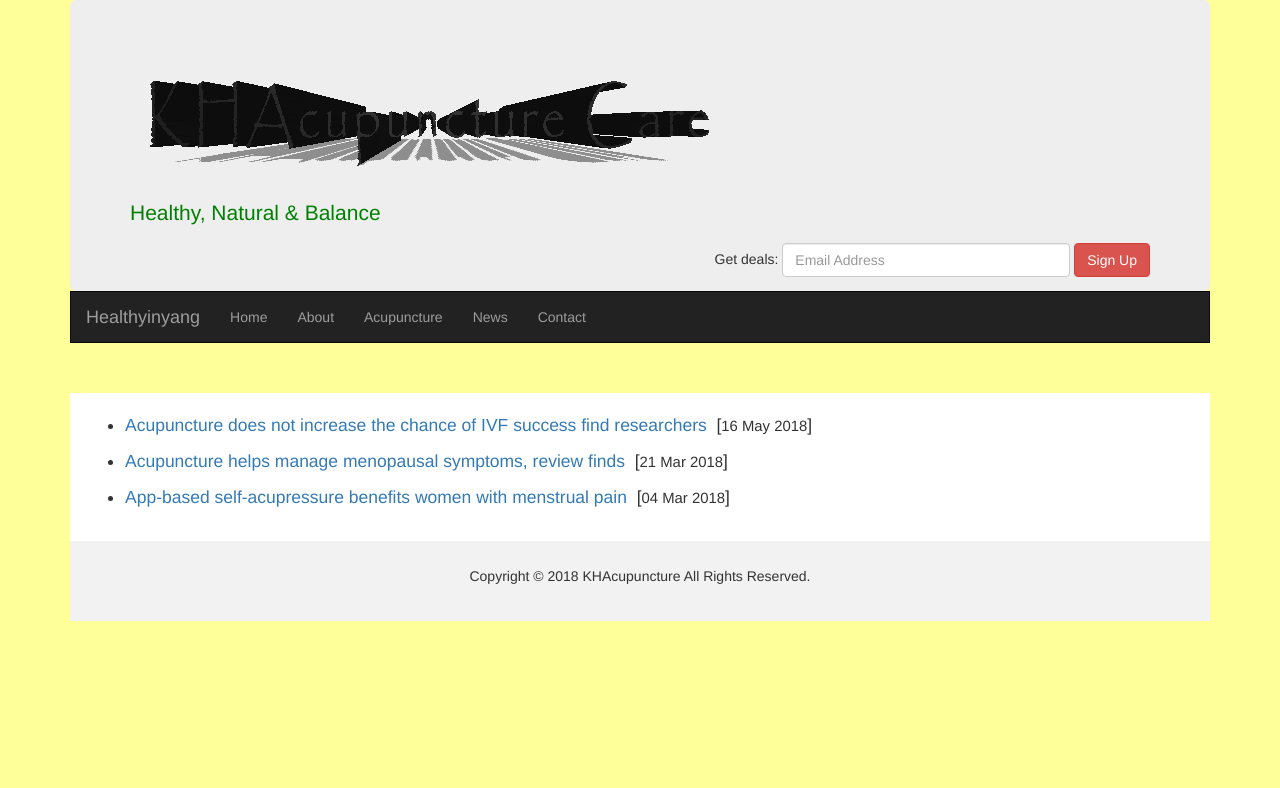
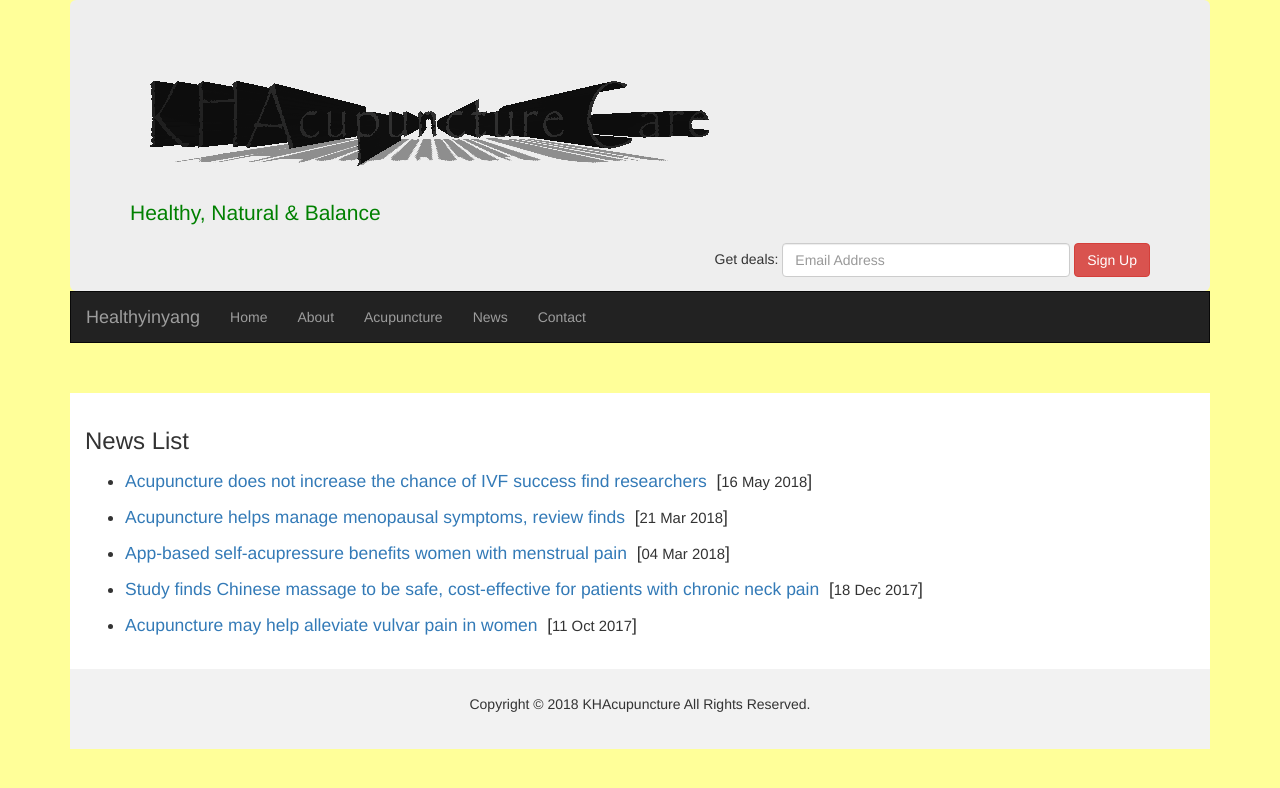
Before and after one commit to HongfengCai/khacupuncture, a Jekyll site: the page built from news.html, in a window 1280 px wide. Shown: the top 788 px of the page. Built offline with Jekyll 4.4.1, drawn with Linux system fonts in a browser that asks for light colours; some of the changed lines change nothing that is shown.

Commit message:
add news

```diff
--- /dev/null
+++ b/_posts/2017-10-11-amhavpiw.md
@@ -0,0 +1,28 @@
+---
+layout: post
+title: 'Acupuncture may help alleviate vulvar pain in women'
+---
+
+<p>Acupuncture has been successfully used to treat such ailments as back and neck pain, osteoarthritis and headaches. Judith Schlaeger is working to discover whether it can help the up to 14 million American women who experience genital pain.</p>
+
+<p>Schlaeger, assistant professor at the University of Illinois at Chicago's College of Nursing, has received a $2 million, five-year grant from the National Institute of Health's National Institute of Child Health and Human Development to study whether acupuncture can treat vulvodynia, a women's chronic pain condition.</p>
+
+<p>Rendering sexual intercourse nearly impossible, vulvodynia's symptoms include pain of the vulva and dyspareunia (pain with intercourse).</p>
+
+<p>Acupuncture, the most common modality of traditional Chinese medicine, is a technique where practitioners stimulate specific acupuncture points on the body, mostly by inserting thin needles through the skin. Results of a number of studies suggest it has been beneficial in reducing pain.</p>
+
+<p>In Schlaeger's latest research, 88 women with vulvodynia will be divided equally into two groups, with each receiving a different acupuncture protocol. Schlaeger developed the protocols with renowned acupuncturist Nobuari Takakura, whom she trained with in Japan two years ago.</p>
+
+<p>The women will receive two treatments per week for five weeks. Thirteen needles will be used at various points on the body; none in the genitalia, Schlaeger said. Prior to the start and at the end of the study, the women's vulvar discomfort will be recorded using a computerized pain reporting tool developed by former UIC and current University of Florida nursing professor Diana Wilkie.</p>
+
+<p>"I believe the subjects will experience a reduction in pain, and once we discover that, we want to find out how long the effect lasts," said Schlaeger, a certified nurse midwife and licensed acupuncturist. She is the first researcher to conduct a NIH-sponsored study to determine whether acupuncture is a viable treatment option for vulvodynia. She recently concluded a smaller study involving 36 women that found a significant reduction in vulvar pain and painful sexual intercourse and an increase in overall sexual function. Participants were given a 13-needle treatment twice a week for five weeks.</p>
+
+<p>Women can suffer from vulvodynia for years, and the diagnosis can be "life-shattering," Schlaeger said. "Women may view themselves as inadequate and feel shame if they have pain in their genitals. This is why many women don't want to discuss it, even with a health care provider. Often times they just grin and bear it." Difficulties in having sexual intercourse may cause intimate relationships to become strained, she said.</p>
+
+<p>According to a previous NIH-funded Harvard University study, 60 percent of affected women consult three or more doctors before receiving a diagnosis of vulvodynia. Forty percent of women seeking treatment are not accurately diagnosed after seeing as many as three doctors, the study said.</p>
+
+<p>"No one really knows how to treat it," Schlaeger said. "Our goal is to find a treatment that will ease a woman's pain."</p>
+
+***
+Source:
+https://today.uic.edu/acupuncture-could-ease-womens-vulvar-pain
--- /dev/null
+++ b/_posts/2017-12-18-sfcmtbscefpwcnp.md
@@ -0,0 +1,17 @@
+---
+layout: post
+title: 'Study finds Chinese massage to be safe, cost-effective for patients with chronic neck pain'
+---
+
+<p>A new study evaluating a form of Chinese massage, tuina, in patients with chronic neck pain found it to be effective, safe, and cost-effective compared to no treatment. The study, which assessed intensity of neck pain, disability, health-related quality of life, medication use, and cost, is published in The Journal of Alternative and Complementary Medicine (JACM), a peer-reviewed publication from Mary Ann Liebert, Inc., publishers. The article is available free on JACM website.</p>
+
+<p>One of the top researchers in complementary and integrative medicine globally, Claudia Witt, Dr. med., MD, MBA, Charité - Universitätsmedizin Berlin (Germany), University of Zurich and University Hospital Zurich (Switzerland), and University of Maryland School of Medicine (Baltimore, MD) and colleagues from Charité - Universitätsmedizin Berlin and Tianjin University of Traditional Chinese Medicine (China) coauthored the article entitled "Effectiveness and Cost-Effectiveness of Tuina for Chronic Neck Pain: A Randomized Controlled Trial Comparing Tuina with a No-Intervention Waiting List."</p>
+
+<p>Patients with chronic neck pain were randomly assigned to receive either no treatment or six sessions of tuina over 3 weeks, a therapeutic approach that involves manual manipulation of the soft tissue and backbone using mainly stroking, kneading, and drumming techniques. The researchers reported a clinically relevant decrease in mean neck pain intensity and improved function and physical quality of life among the group that received tuina. Based on the differences between the two groups, tuina treatment appeared to be relatively cost-effective.</p>
+
+<p>Said Dr. Witt: "The results are promising and call for further research on tuina."</p>
+
+<p>"The value found for tuina in this study has an additional implication," says JACM Editor-in-Chief John Weeks, johnweeks-integrator.com, Seattle, WA. He adds: "Inclusion in payment and delivery programs of Traditional Chinese Medicine practitioners who are trained in tuina may offer a one-two punch - acupuncture needles and Chinese massage - in efforts to shift to cost-effective non-ph</p>
+
+***
+Source: http://www.liebertpub.com/global/pressrelease/is-chinese-massage-an-effective-and-cost-effective-treatment-for-chronic-neck-pain/2309/
--- a/news.html
+++ b/news.html
@@ -3,6 +3,7 @@ layout: default
 title: News
 ---
 
+<h3>News List</h3>
 <ul class="listcontent">
     {% for post in site.posts %}
       <li>
```
